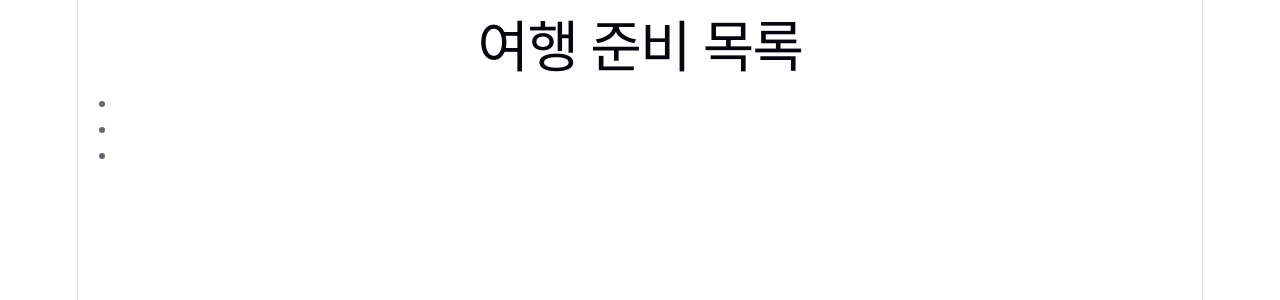
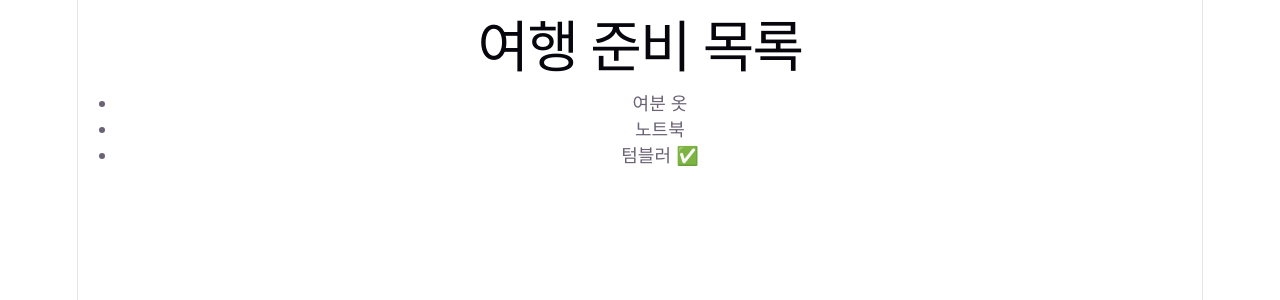
Before and after one commit to Lapaint/React1, a React (Vite) app: page / in a window 1280 px wide. Shown: the top 300 px of the page. Built offline with nearby package versions, Linux system fonts and the light colour scheme.

Commit message:
2026.04.08

```diff
--- a/src/components/Items.jsx
+++ b/src/components/Items.jsx
@@ -1,7 +1,6 @@
-export default function Items () {
-    return (
-        <>
-            <li>{name}</li>
-        </>
-    );
+export default function Item({ name, isPacked }) {
+    if (isPacked) {
+    return <li>{name} ✅</li>;
+  }
+  return <li>{name}</li>;
 }
--- a/src/components/PackingList.jsx
+++ b/src/components/PackingList.jsx
@@ -7,7 +7,7 @@ export default function PackingList() {
             <ul>
                <Items name="여분 옷"/>
                <Items name="노트북"/>
-               <Items name="텀블러"/>
+               <Items name="텀블러" isPacked="true"/>
             </ul>
         </section>
     )
```
Also changed, not shown: 1 other file (tests, documents, lock files or other folders).
